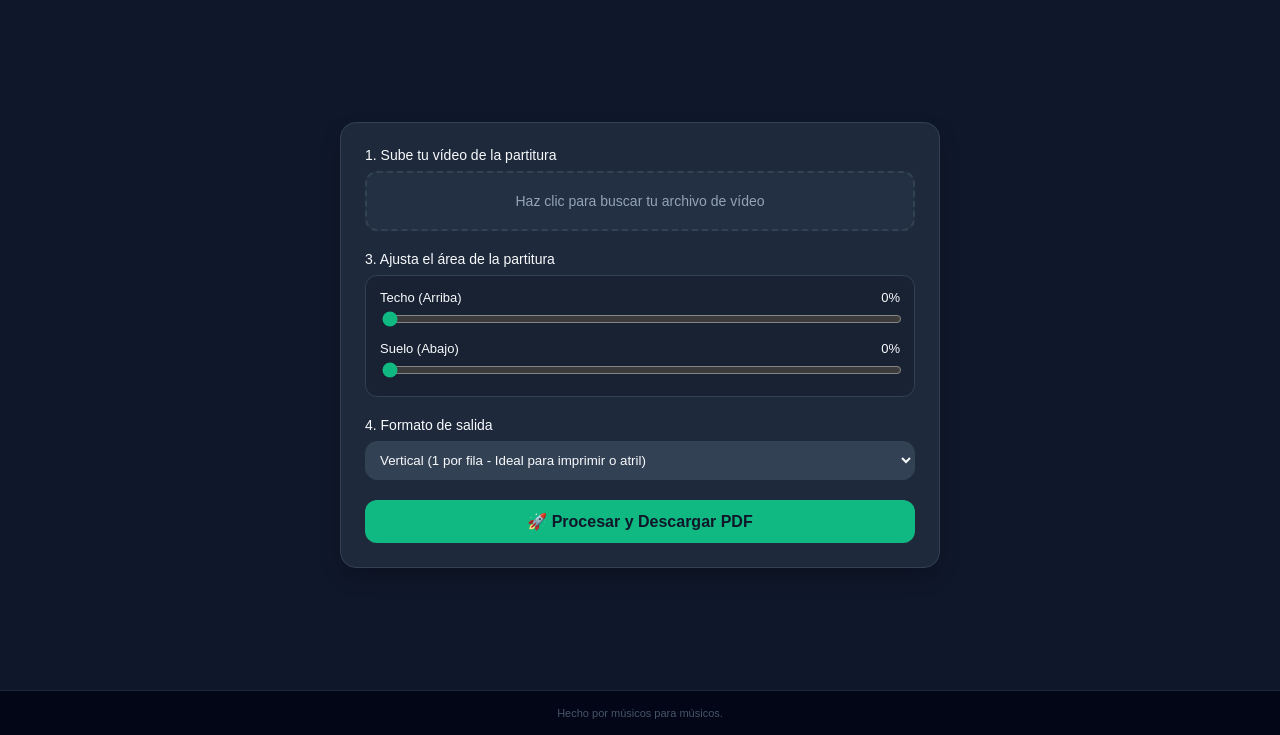
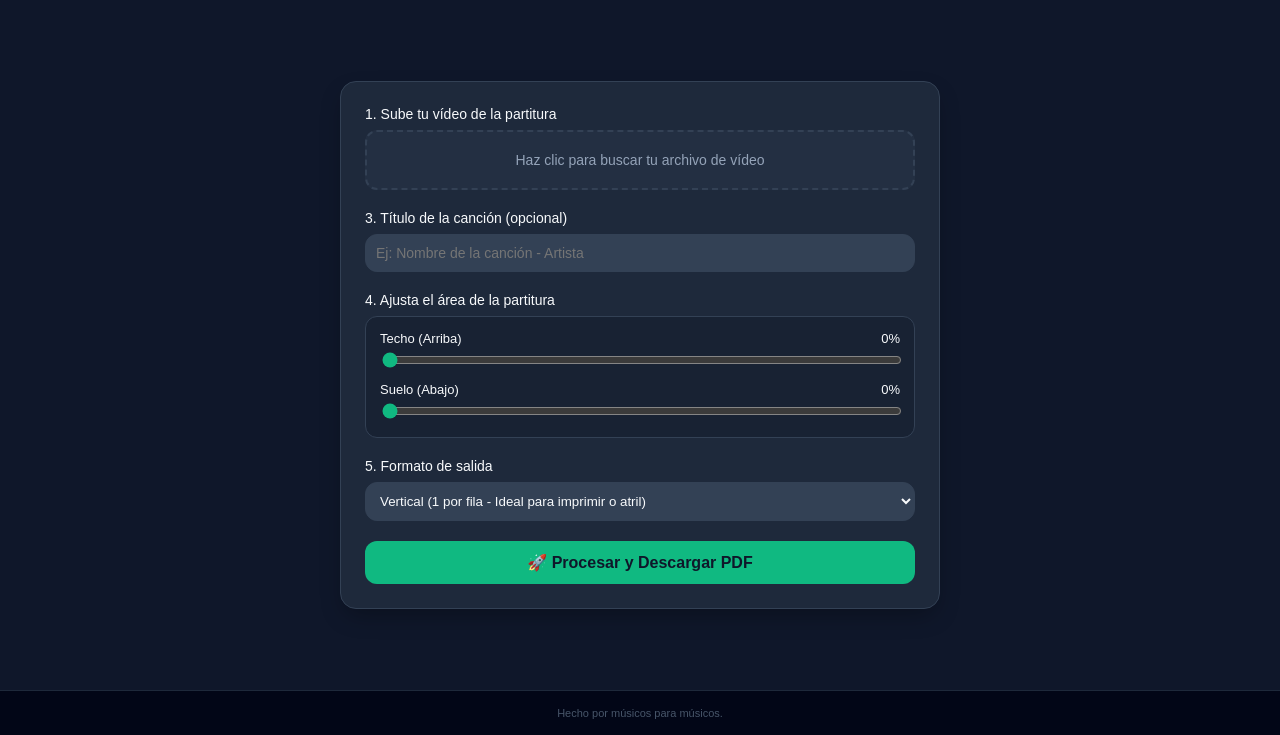
Before and after one commit to davidsantos660/extractor-partituras, a Flask app: page / in a window 1280 px wide. Shown: the part 65-800 px from the top of the page. Run offline with Flask 3, Linux system fonts and the light colour scheme; some libraries are stand-ins or nearby versions.

Commit message:
Update index.html

```diff
--- a/templates/index.html
+++ b/templates/index.html
@@ -66,7 +66,12 @@
                 </div>
 
                 <div style="margin-bottom:20px;">
-                    <label style="display:block; font-size:14px; margin-bottom:8px;">3. Ajusta el área de la partitura</label>
+                    <label style="display:block; font-size:14px; margin-bottom:8px;">3. Título de la canción (opcional)</label>
+                    <input type="text" name="titulo" placeholder="Ej: Nombre de la canción - Artista" maxlength="80" style="width:100%; box-sizing:border-box; background-color:#334155; border:1px solid #334155; border-radius:12px; padding:10px; color:#f8fafc; outline:none; font-size:14px;">
+                </div>
+
+                <div style="margin-bottom:20px;">
+                    <label style="display:block; font-size:14px; margin-bottom:8px;">4. Ajusta el área de la partitura</label>
                     <div style="background-color:rgba(15,23,42,0.4); padding:14px; border-radius:12px; border:1px solid #334155;">
                         <div style="margin-bottom:10px;">
                             <div style="display:flex; justify-content:space-between; font-size:13px; margin-bottom:4px;"><span>Techo (Arriba)</span><span><span id="val-sup">0</span>%</span></div>
@@ -80,7 +85,7 @@
                 </div>
 
                 <div style="margin-bottom:20px;">
-                    <label style="display:block; font-size:14px; margin-bottom:8px;">4. Formato de salida</label>
+                    <label style="display:block; font-size:14px; margin-bottom:8px;">5. Formato de salida</label>
                     <select name="formato" style="width:100%; background-color:#334155; border:1px solid #334155; border-radius:12px; padding:10px; color:#f8fafc; outline:none;">
                         <option value="1" selected>Vertical (1 por fila - Ideal para imprimir o atril)</option>
                         <option value="2">Horizontal (2 por fila - Ideal para pantallas de PC)</option>
```
